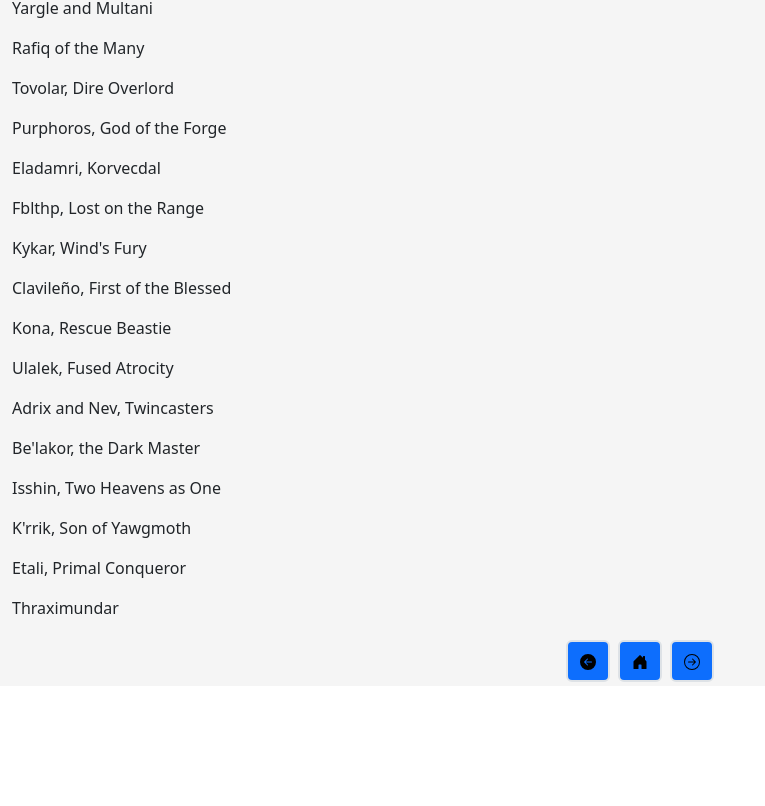
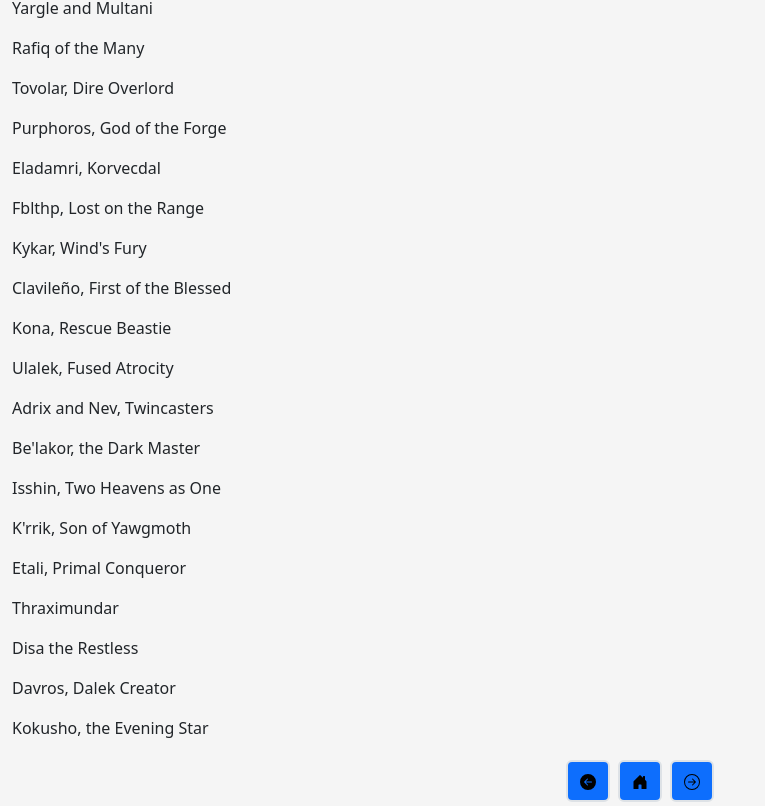
Before and after one commit to jakboa/commanderstatstracker, a React (Create React App) app: page /commanders in a window 1280 px wide. Shown: the part 3330-4136 px from the top of the page, without its empty margins (0-765 px from the left). Before the commit the page ends 4016 px from the top, so only its background shows below. Built offline with nearby package versions, Linux system fonts and the light colour scheme.

Commit message:
v0.18.14 General Update
 - Started to look into Azure for data.

 - Added minor mockdata for testing.

 - Commented out filtertesting for now.

```diff
--- a/src/MockData.js
+++ b/src/MockData.js
@@ -1953,6 +1953,102 @@ export const gameInfo = [
         ],
 
         year: "2025"
+    },
+    {
+        Match_id: 59,
+
+        Group_name: 'B_Boys',
+
+        players: [
+            {
+                nickName: 'Token Tyrant',
+                commander: 'Myrel, Shield of Argive',
+                placement: 2
+            },
+
+            {
+                nickName: 'Graveyard Guru',
+                commander:'Disa the Restless',
+                placement: 2
+            },
+
+            {
+                nickName: 'Lifegain Legend',
+                commander: "Muldrotha, the Gravetide",
+                placement: 1
+            },
+            {
+                nickName: 'Planeswalker Pete',
+                commander: 'Davros, Dalek Creator',
+                placement: 2
+            }
+        ],
+
+        year: "2025"
+    },
+    {
+        Match_id: 60,
+
+        Group_name: 'B_Boys',
+
+        players: [
+            {
+                nickName: 'Token Tyrant',
+                commander: 'Myrel, Shield of Argive',
+                placement: 2
+            },
+
+            {
+                nickName: 'Graveyard Guru',
+                commander:'Disa the Restless',
+                placement: 2
+            },
+
+            {
+                nickName: 'Lifegain Legend',
+                commander: "Muldrotha, the Gravetide",
+                placement: 1
+            },
+            {
+                nickName: 'Planeswalker Pete',
+                commander: 'Hazezon, Shaper of Sand',
+                placement: 2
+            }
+        ],
+
+        year: "2025"
+    },
+    {
+        Match_id: 61,
+
+        Group_name: 'B_Boys',
+
+        players: [
+            {
+                nickName: 'Token Tyrant',
+                commander: 'Kokusho, the Evening Star',
+                placement: 1
+            },
+
+            {
+                nickName: 'Graveyard Guru',
+                commander:'Disa the Restless',
+                placement: 2
+            },
+
+            {
+                nickName: 'Lifegain Legend',
+                commander: "Muldrotha, the Gravetide",
+                placement: 2
+            },
+            {
+                nickName: 'Planeswalker Pete',
+                commander: 'Ayara, First of Locthwain',
+                placement: 2
+            }
+        ],
+
+        year: "2025"
     }
 
 ];
--- a/src/views/CommanderStats/SingleCommanderStats.js
+++ b/src/views/CommanderStats/SingleCommanderStats.js
@@ -36,8 +36,8 @@ export default function SingleCommanderStats() {
     const matchResultsForCommander= SearchHandler.getEntityResults(commanderName,commanderInfo);
     const filteredMatches = SearchHandler.getEntityMatchesForYearAndPlayer(commanderInfo,year,player,commanderName);
     const totalGames = filteredMatches.length;
-    const allFilteredGames = SearchHandler.setFilter(commanderInfo,filters);
-    console.log(allFilteredGames);
+    //const allFilteredGames = SearchHandler.setFilter(commanderInfo,filters);
+    //console.log(allFilteredGames);
 
 
 
```
